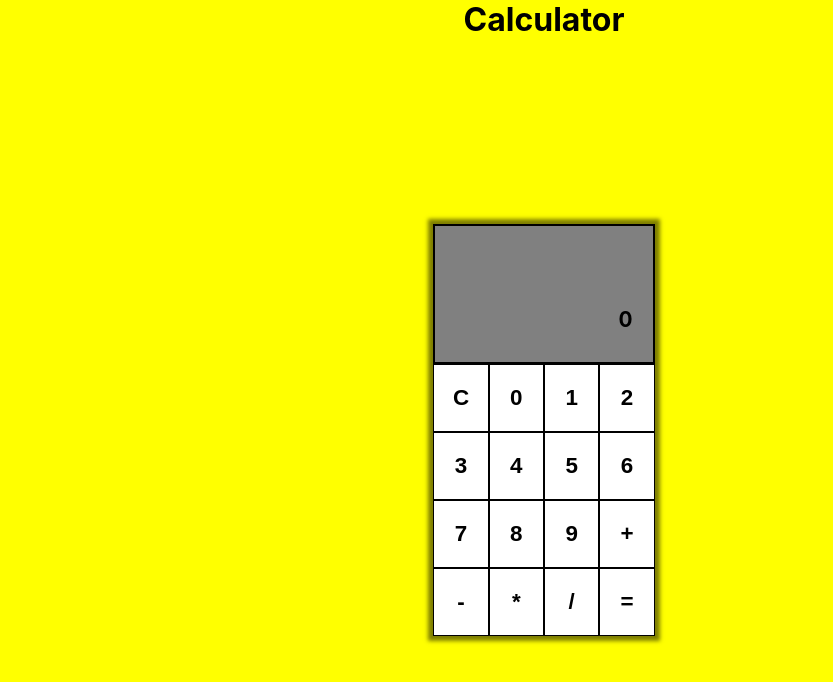
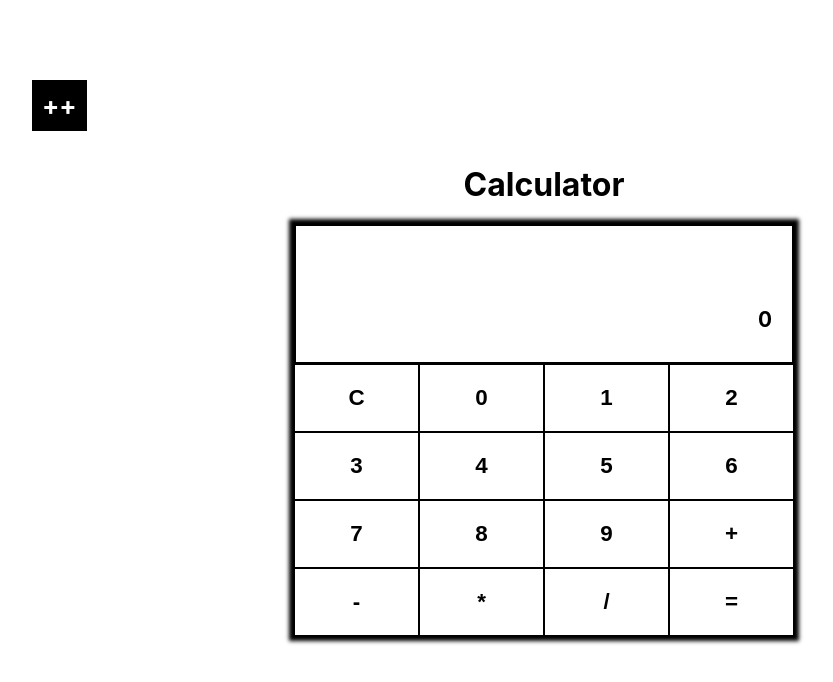
Before and after one commit to Timothy-Achonu/React-Calculator-App, a React (Create React App) app: page / in a window 1280 px wide. Shown: the top 682 px of the page, without its empty margins (96-929 px from the left). Built offline with nearby package versions, Linux system fonts and the light colour scheme.

Commit message:
adding darkmode feature

```diff
--- a/src/App.css
+++ b/src/App.css
@@ -1,12 +1,4 @@
-.App {
-  text-align: center;
-  display: grid;
-  /* place-content: center; */
-  /* grid-template-rows: 1fr; */
-  min-height: 100vh;
-  width: 100%;
-  background-color: yellow;
-}
+
 
 
 
@@ -16,14 +8,43 @@
   margin: 0;
   box-sizing: border-box;
 }
+.App {
+  text-align: center;
+  display: grid;
+  place-content: center;
+  grid-template-columns: 100%;
+  min-height: 100vh;
+  width: 100%;
+}
+.App.bgDark {
+  background-color: black;
+  color: white;
+}
+.darkmode {
+  position: absolute;
+  font-size: 1.6em;
+  font-weight: bold;
+  background-color: black;
+  color: white;
+  cursor: pointer;
+  padding: 10px;
+  top: 10%;
+  left: 10%;
+}
+.App.bgDark .darkmode {
+  background-color: white;
+  color: black;
+}
 
 .caculator-structure {
-  max-width: 500px;
+  width: 500px;
   height: fit-content;
-  background-color: gray;
   margin: 0 auto;
   margin-top: 20px;
-  box-shadow: 0 0 4px 5px rgba(0, 0, 0, 0.5);
+  box-shadow: 0 0 4px 5px rgba(0, 0, 0, 1);
+}
+.App.bgDark .caculator-structure {
+  box-shadow: 0 0 4px 5px rgba(255, 255, 255, 1);
 }
 
 .screen {
@@ -37,10 +58,12 @@
   font-size: 1.3rem;
   font-weight: bold;
 }
+.App.bgDark .screen {
+  border: 2px solid white;
+}
 .screen .answer {
   margin-top: 10px;
   font-size: 1.7rem;
-
 }
 
 
@@ -59,3 +82,8 @@
   border: 1px solid black;
   border-collapse: collapse;
 }
+.App.bgDark .button-wrapper button {
+  background-color: black;
+  border: 1px solid white;
+  color: white;
+}
--- a/src/App.js
+++ b/src/App.js
@@ -10,6 +10,7 @@ class App extends Component {
     this.state = {
       content: "0",
       answer: "",
+      darkMode: false
     };
   }
   calculateAnswer() {
@@ -61,6 +62,14 @@ class App extends Component {
       };
     });
   };
+  handleDarkMode = () => {
+      this.setState(prev => {
+        console.log(prev)
+        return {
+          ...this.state, darkMode: !prev.darkMode
+        }
+      })
+  }
 
   render() {
     const buttonValues = [
@@ -92,7 +101,8 @@ class App extends Component {
       );
     });
     return (
-      <div className="App">
+      <div className={`App ${this.state.darkMode ? "bgDark" : ""}`}>
+        <div className="darkmode" onClick={this.handleDarkMode}>++</div>
         <h1>Calculator</h1>
         <div className="caculator-structure">
           <Screen values={this.state} />
```
